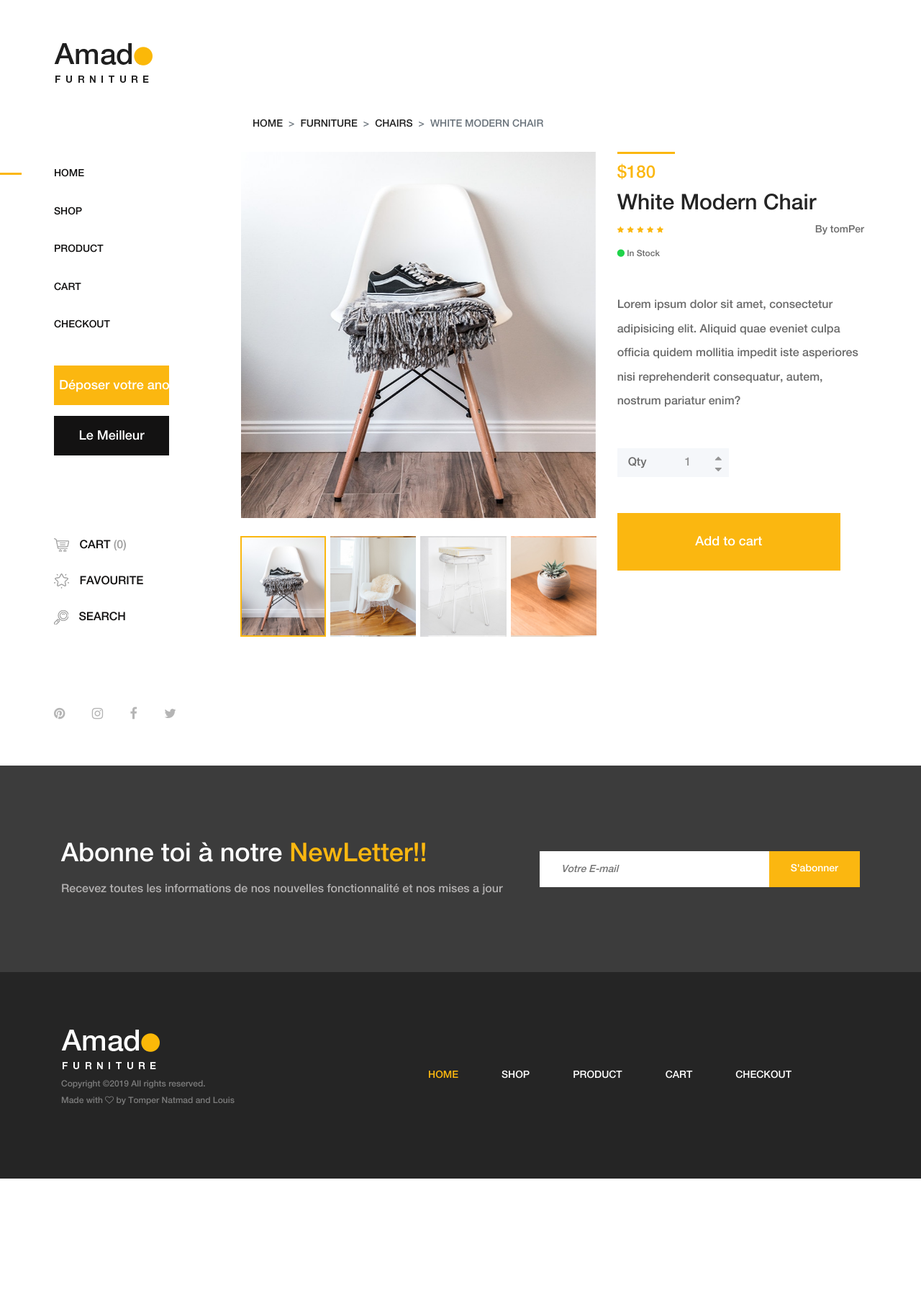
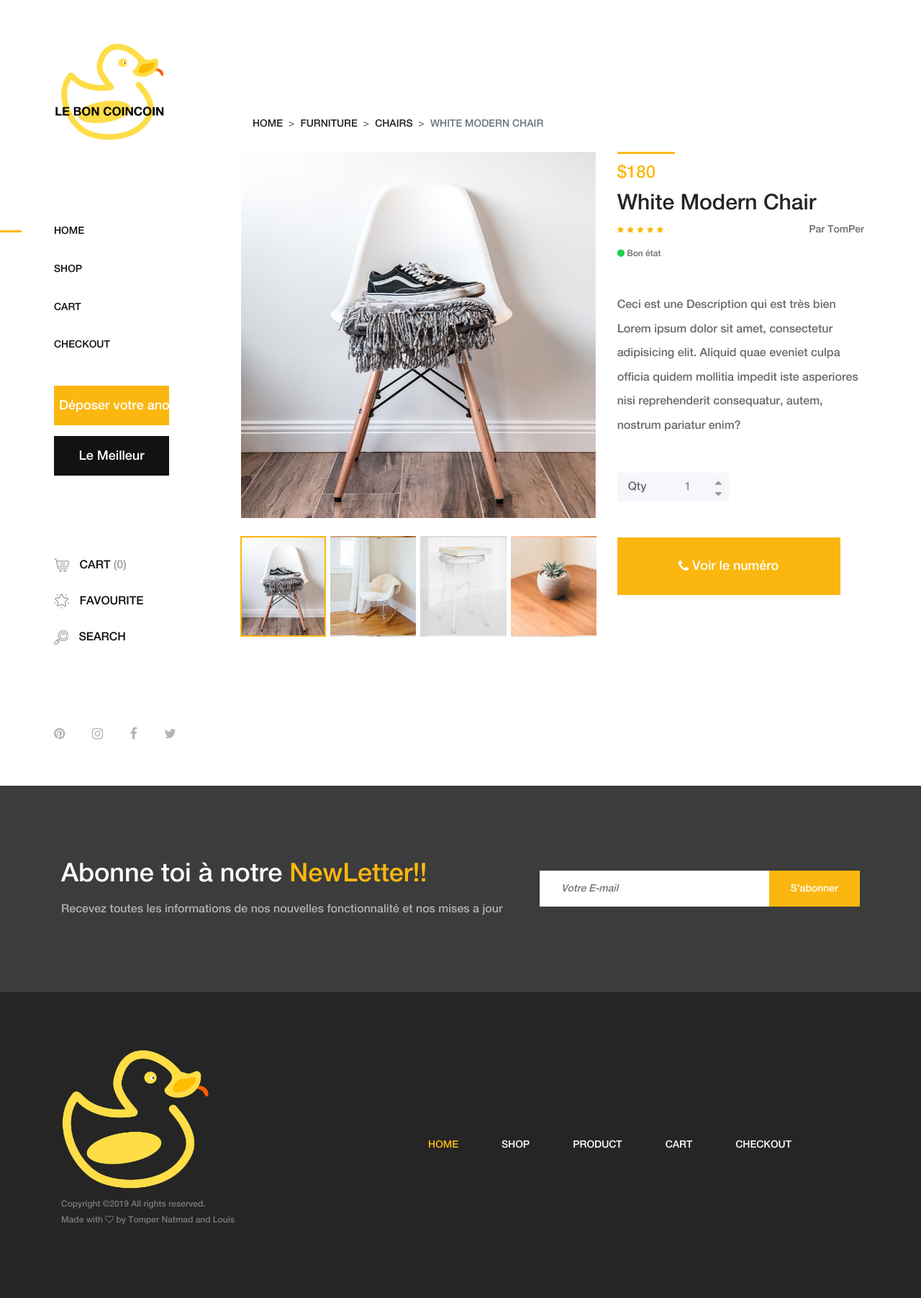
Before and after one commit to PerrinAntonin/ProjWeb, a Symfony app: template templates/productDetails.html.twig in a window 1280 px wide. Shown: the whole page at 72% size. Before the commit the page ends 1638 px from the top, so only its background shows below. Run offline with Twig, Linux system fonts and the light colour scheme; the template is opened without the code that fills it, so the values that code supplies are empty; style sheets or scripts are compiled from the project's sources; some libraries are stand-ins or nearby versions.

Commit message:
remise a niveau

```diff
--- a/public/css/core-style.css
+++ b/public/css/core-style.css
@@ -218,7 +218,7 @@ img {
   position: absolute;
   top: 40px;
   right: -30px; }
-  @media only screen and (max-width: 767px) {
+  @media only screen and (max-width: 768px) {
     .mfp-image-holder .mfp-close,
     .mfp-iframe-holder .mfp-close {
       right: 0; } }
@@ -231,10 +231,10 @@ img {
     font-size: 12px;
     color: #fff; }
 
-@media only screen and (min-width: 768px) and (max-width: 991px) {
+@media only screen and (min-width: 769px) and (max-width: 991px) {
   .navbar {
     display: block; } }
-@media only screen and (max-width: 767px) {
+@media only screen and (max-width: 768px) {
   .navbar {
     display: block; } }
 
@@ -257,7 +257,7 @@ img {
   justify-content: space-between;
   box-shadow: 0 4px 15px 0 rgba(0, 0, 0, 0.15);
   display: none; }
-  @media only screen and (max-width: 767px) {
+  @media only screen and (max-width: 768px) {
     .mobile-nav {
       display: -webkit-box;
       display: -ms-flexbox;
@@ -266,7 +266,7 @@ img {
     -webkit-box-flex: 0;
     -ms-flex: 0 0 70px;
     flex: 0 0 70px;
-    max-width: 70px; }
+    max-width: 50px; }
     .mobile-nav .amado-navbar-brand a {
       display: block;
       max-width: 70px; }
@@ -299,7 +299,7 @@ img {
   transition-duration: 500ms; }
   #scrollUp:hover {
     background-color: #131212; }
-  @media only screen and (max-width: 767px) {
+  @media only screen and (max-width: 768px) {
     #scrollUp {
       bottom: 30px;
       right: 30px; } }
@@ -382,7 +382,7 @@ img {
   transition-duration: 500ms;
   -ms-flex-wrap: wrap;
   flex-wrap: wrap; }
-  @media only screen and (max-width: 767px) {
+  @media only screen and (max-width: 768px) {
     .main-content-wrapper {
       margin-top: 70px;
       z-index: 100; } }
@@ -398,7 +398,7 @@ img {
     max-width: 320px;
     background-color: #fff;
     padding: 60px 75px; }
-    @media only screen and (min-width: 768px) and (max-width: 991px) {
+    @media only screen and (min-width: 769px) and (max-width: 991px) {
       .main-content-wrapper .header-area {
         -webkit-box-flex: 0;
         -ms-flex: 0 0 280px;
@@ -406,7 +406,7 @@ img {
         width: 280px;
         max-width: 280px;
         padding: 50px; } }
-    @media only screen and (max-width: 767px) {
+    @media only screen and (max-width: 768px) {
       .main-content-wrapper .header-area {
         -webkit-transition-duration: 500ms;
         transition-duration: 500ms;
@@ -441,13 +441,14 @@ img {
       cursor: pointer;
       background-color: #fbb710;
       display: none; }
-      @media only screen and (max-width: 767px) {
+      @media only screen and (max-width: 768px) {
         .main-content-wrapper .header-area .nav-close {
           display: block; } }
       .main-content-wrapper .header-area .nav-close:hover {
         background-color: #131212; }
     .main-content-wrapper .header-area .logo {
       margin-bottom: 100px;
+      width: 90%;
       display: block; }
     .main-content-wrapper .header-area .amado-nav li a {
       font-size: 14px;
@@ -475,12 +476,12 @@ img {
         color: #fbb710; }
     .main-content-wrapper .header-area .amado-nav li:hover a::after, .main-content-wrapper .header-area .amado-nav li:focus a::after {
       left: -75px; }
-      @media only screen and (min-width: 768px) and (max-width: 991px) {
+      @media only screen and (min-width: 769px) and (max-width: 991px) {
         .main-content-wrapper .header-area .amado-nav li:hover a::after, .main-content-wrapper .header-area .amado-nav li:focus a::after {
           left: -50px; } }
     .main-content-wrapper .header-area .amado-nav li.active a::after {
       left: -75px; }
-      @media only screen and (min-width: 768px) and (max-width: 991px) {
+      @media only screen and (min-width: 769px) and (max-width: 991px) {
         .main-content-wrapper .header-area .amado-nav li.active a::after {
           left: -50px; } }
     .main-content-wrapper .header-area .amado-btn-group .amado-btn {
@@ -508,7 +509,7 @@ img {
         font-size: 18px; }
       .main-content-wrapper .header-area .social-info a:hover, .main-content-wrapper .header-area .social-info a:focus {
         color: #fbb710; }
-    @media only screen and (max-width: 767px) {
+    @media only screen and (max-width: 768px) {
       .main-content-wrapper .header-area .social-info {
         margin-bottom: 75px; } }
   .main-content-wrapper .products-catagories-area {
@@ -517,14 +518,14 @@ img {
     flex: 0 0 calc(100% - 320px);
     width: calc(100% - 320px);
     max-width: calc(100% - 320px); }
-    @media only screen and (min-width: 768px) and (max-width: 991px) {
+    @media only screen and (min-width: 769px) and (max-width: 991px) {
       .main-content-wrapper .products-catagories-area {
         -webkit-box-flex: 0;
         -ms-flex: 0 0 calc(100% - 280px);
         flex: 0 0 calc(100% - 280px);
         width: calc(100% - 280px);
         max-width: calc(100% - 280px); } }
-    @media only screen and (max-width: 767px) {
+    @media only screen and (max-width: 768px) {
       .main-content-wrapper .products-catagories-area {
         -webkit-box-flex: 0;
         -ms-flex: 0 0 100%;
@@ -541,7 +542,7 @@ img {
     max-width: 230px;
     background-color: #f5f7fa;
     padding: 100px 40px; }
-    @media only screen and (min-width: 768px) and (max-width: 991px) {
+    @media only screen and (min-width: 769px) and (max-width: 991px) {
       .main-content-wrapper .shop_sidebar_area {
         -webkit-box-flex: 0;
         -ms-flex: 0 0 180px;
@@ -549,7 +550,7 @@ img {
         width: 180px;
         max-width: 180px;
         padding: 100px 15px; } }
-    @media only screen and (max-width: 767px) {
+    @media only screen and (max-width: 768px) {
       .main-content-wrapper .shop_sidebar_area {
         -webkit-box-flex: 0;
         -ms-flex: 0 0 100%;
@@ -574,14 +575,14 @@ img {
         flex: 0 0 calc(100% - 550px);
         width: calc(100% - 550px);
         max-width: calc(100% - 550px); } }
-    @media only screen and (min-width: 768px) and (max-width: 991px) {
+    @media only screen and (min-width: 769px) and (max-width: 991px) {
       .main-content-wrapper .amado_product_area {
         -webkit-box-flex: 0;
         -ms-flex: 0 0 calc(100% - 460px);
         flex: 0 0 calc(100% - 460px);
         width: calc(100% - 460px);
         max-width: calc(100% - 460px); } }
-    @media only screen and (max-width: 767px) {
+    @media only screen and (max-width: 768px) {
       .main-content-wrapper .amado_product_area {
         -webkit-box-flex: 0;
         -ms-flex: 0 0 100%;
@@ -607,14 +608,14 @@ img {
         flex: 0 0 calc(100% - 320px);
         width: calc(100% - 320px);
         max-width: calc(100% - 320px); } }
-    @media only screen and (min-width: 768px) and (max-width: 991px) {
+    @media only screen and (min-width: 769px) and (max-width: 991px) {
       .main-content-wrapper .cart-table-area {
         -webkit-box-flex: 0;
         -ms-flex: 0 0 calc(100% - 280px);
         flex: 0 0 calc(100% - 280px);
         width: calc(100% - 280px);
         max-width: calc(100% - 280px); } }
-    @media only screen and (max-width: 767px) {
+    @media only screen and (max-width: 768px) {
       .main-content-wrapper .cart-table-area {
         -webkit-box-flex: 0;
         -ms-flex: 0 0 100%;
@@ -673,10 +674,10 @@ img {
             @media only screen and (min-width: 992px) and (max-width: 1199px) {
               .main-content-wrapper .cart-table-area table tbody tr td h5 {
                 font-size: 14px; } }
-            @media only screen and (min-width: 768px) and (max-width: 991px) {
+            @media only screen and (min-width: 769px) and (max-width: 991px) {
               .main-content-wrapper .cart-table-area table tbody tr td h5 {
                 font-size: 14px; } }
-            @media only screen and (max-width: 767px) {
+            @media only screen and (max-width: 768px) {
               .main-content-wrapper .cart-table-area table tbody tr td h5 {
                 font-size: 12px; } }
           .main-content-wrapper .cart-table-area table tbody tr td .qty-btn p {
@@ -687,7 +688,7 @@ img {
             background-color: #f5f7fa;
             color: #242424;
             font-size: 14px; }
-            @media only screen and (min-width: 768px) and (max-width: 991px) {
+            @media only screen and (min-width: 769px) and (max-width: 991px) {
               .main-content-wrapper .cart-table-area table tbody tr td .qty-btn p {
                 padding: 0 10px; } }
           .main-content-wrapper .cart-table-area table tbody tr td .qty-btn .quantity {
@@ -704,7 +705,7 @@ img {
               appearance: textfield;
               color: #242424;
               font-size: 14px; }
-              @media only screen and (min-width: 768px) and (max-width: 991px) {
+              @media only screen and (min-width: 769px) and (max-width: 991px) {
                 .main-content-wrapper .cart-table-area table tbody tr td .qty-btn .quantity input {
                   width: 45px; } }
             .main-content-wrapper .cart-table-area table tbody tr td .qty-btn .quantity .qty-plus {
@@ -729,7 +730,7 @@ img {
               cursor: pointer;
               color: #242424;
               font-size: 10px; }
-              @media only screen and (min-width: 768px) and (max-width: 991px) {
+              @media only screen and (min-width: 769px) and (max-width: 991px) {
                 .main-content-wrapper .cart-table-area table tbody tr td .qty-btn .quantity .qty-minus {
                   right: 30px; } }
     .main-content-wrapper .cart-table-area .cart-summary {
@@ -775,14 +776,14 @@ img {
         flex: 0 0 calc(100% - 320px);
         width: calc(100% - 320px);
         max-width: calc(100% - 320px); } }
-    @media only screen and (min-width: 768px) and (max-width: 991px) {
+    @media only screen and (min-width: 769px) and (max-width: 991px) {
       .main-content-wrapper .single-product-area {
         -webkit-box-flex: 0;
         -ms-flex: 0 0 calc(100% - 280px);
         flex: 0 0 calc(100% - 280px);
         width: calc(100% - 280px);
         max-width: calc(100% - 280px); } }
-    @media only screen and (max-width: 767px) {
+    @media only screen and (max-width: 768px) {
       .main-content-wrapper .single-product-area {
         -webkit-box-flex: 0;
         -ms-flex: 0 0 100%;
@@ -813,10 +814,10 @@ img {
         @media only screen and (min-width: 992px) and (max-width: 1199px) {
           .main-content-wrapper .single-product-area .single_product_thumb .carousel-indicators {
             bottom: -105px; } }
-        @media only screen and (min-width: 768px) and (max-width: 991px) {
+        @media only screen and (min-width: 769px) and (max-width: 991px) {
           .main-content-wrapper .single-product-area .single_product_thumb .carousel-indicators {
             bottom: -105px; } }
-        @media only screen and (max-width: 767px) {
+        @media only screen and (max-width: 768px) {
           .main-content-wrapper .single-product-area .single_product_thumb .carousel-indicators {
             bottom: -95px; } }
         .main-content-wrapper .single-product-area .single_product_thumb .carousel-indicators li {
@@ -833,10 +834,10 @@ img {
           @media only screen and (min-width: 992px) and (max-width: 1199px) {
             .main-content-wrapper .single-product-area .single_product_thumb .carousel-indicators li {
               height: 80px; } }
-          @media only screen and (min-width: 768px) and (max-width: 991px) {
+          @media only screen and (min-width: 769px) and (max-width: 991px) {
             .main-content-wrapper .single-product-area .single_product_thumb .carousel-indicators li {
               height: 80px; } }
-          @media only screen and (max-width: 767px) {
+          @media only screen and (max-width: 768px) {
             .main-content-wrapper .single-product-area .single_product_thumb .carousel-indicators li {
               height: 70px; } }
           .main-content-wrapper .single-product-area .single_product_thumb .carousel-indicators li.active {
@@ -926,11 +927,18 @@ img {
       .main-content-wrapper .single-product-area .single_product_desc .cart .amado-btn {
         width: 310px;
         height: 80px;
-        line-height: 80px; }
+        line-height: 80px;
+
+        }
+        .fa-phone {
+          font-size: 35px;
+
+          vertical-align:middle;
+        }
         @media only screen and (min-width: 992px) and (max-width: 1199px) {
           .main-content-wrapper .single-product-area .single_product_desc .cart .amado-btn {
             width: 250px; } }
-        @media only screen and (max-width: 767px) {
+        @media only screen and (max-width: 768px) {
           .main-content-wrapper .single-product-area .single_product_desc .cart .amado-btn {
             width: 280px; } }
 
@@ -947,13 +955,13 @@ img {
   @media only screen and (min-width: 992px) and (max-width: 1199px) {
     .single-products-catagory {
       width: 50%; } }
-  @media only screen and (min-width: 768px) and (max-width: 991px) {
+  @media only screen and (min-width: 769px) and (max-width: 991px) {
     .single-products-catagory {
       width: 100%; } }
-  @media only screen and (max-width: 767px) {
+  @media only screen and (max-width: 768px) {
     .single-products-catagory {
       width: 100%; } }
-  @media only screen and (min-width: 576px) and (max-width: 767px) {
+  @media only screen and (min-width: 576px) and (max-width: 768px) {
     .single-products-catagory {
       width: 50%; } }
   .single-products-catagory a {
@@ -982,7 +990,7 @@ img {
     top: 40px;
     left: 40px;
     z-index: 10; }
-    @media only screen and (max-width: 767px) {
+    @media only screen and (max-width: 768px) {
       .single-products-catagory .hover-content {
         top: 30px;
         left: 30px; } }
@@ -1026,7 +1034,7 @@ img {
       @media only screen and (min-width: 992px) and (max-width: 1199px) {
         .newsletter-area .newsletter-text h2 {
           font-size: 30px; } }
-      @media only screen and (max-width: 767px) {
+      @media only screen and (max-width: 768px) {
         .newsletter-area .newsletter-text h2 {
           font-size: 30px; } }
       .newsletter-area .newsletter-text h2 span {
@@ -1169,6 +1177,7 @@ img {
     position: relative;
     z-index: 1;
     margin-left: auto; }
+
     .footer_area .single_widget_area .footer_menu .navbar {
       padding: 0; }
     .footer_area .single_widget_area .footer_menu .navbar-nav .nav-item .nav-link {
@@ -1176,12 +1185,16 @@ img {
       color: #fff;
       text-transform: uppercase;
       font-size: 14px; }
-      @media only screen and (min-width: 768px) and (max-width: 991px) {
+      @media only screen and (min-width: 769px) and (max-width: 991px) {
         .footer_area .single_widget_area .footer_menu .navbar-nav .nav-item .nav-link {
-          padding: 10px 0; } }
-      @media only screen and (max-width: 767px) {
+          padding: 10px 0; }
+        .footer_area .single_widget_area .footer-logo{
+          width: 40%;}}
+      @media only screen and (max-width: 769px) {
         .footer_area .single_widget_area .footer_menu .navbar-nav .nav-item .nav-link {
-          padding: 10px 0; } }
+          padding: 10px 0; }
+        .footer_area .single_widget_area .footer-logo{
+          width: 20%;} }
       .footer_area .single_widget_area .footer_menu .navbar-nav .nav-item .nav-link:hover, .footer_area .single_widget_area .footer_menu .navbar-nav .nav-item .nav-link:focus {
         color: #fbb710; }
     .footer_area .single_widget_area .footer_menu .navbar-nav .nav-item.active .nav-link {
@@ -1286,10 +1299,10 @@ img {
   @media only screen and (min-width: 992px) and (max-width: 1199px) {
     .product-topbar .total-products {
       margin-bottom: 30px; } }
-  @media only screen and (min-width: 768px) and (max-width: 991px) {
+  @media only screen and (min-width: 769px) and (max-width: 991px) {
     .product-topbar .total-products {
       margin-bottom: 30px; } }
-  @media only screen and (max-width: 767px) {
+  @media only screen and (max-width: 768px) {
     .product-topbar .total-products {
       margin-bottom: 30px; } }
   .product-topbar .total-products p {
@@ -1321,10 +1334,10 @@ img {
     @media only screen and (min-width: 992px) and (max-width: 1199px) {
       .product-topbar .product-sorting p {
         font-size: 12px; } }
-    @media only screen and (min-width: 768px) and (max-width: 991px) {
+    @media only screen and (min-width: 769px) and (max-width: 991px) {
       .product-topbar .product-sorting p {
         font-size: 12px; } }
-    @media only screen and (max-width: 767px) {
+    @media only screen and (max-width: 768px) {
       .product-topbar .product-sorting p {
         font-size: 12px; } }
   .product-topbar .product-sorting form select {
@@ -1332,7 +1345,7 @@ img {
     border: none;
     height: 40px;
     min-width: 80px; }
-    @media only screen and (min-width: 768px) and (max-width: 991px) {
+    @media only screen and (min-width: 769px) and (max-width: 991px) {
       .product-topbar .product-sorting form select {
         min-width: 60px; } }
     .product-topbar .product-sorting form select option {
@@ -1353,13 +1366,14 @@ img {
     border-radius: 0;
     text-align: center !important;
     min-width: 100px; }
-    @media only screen and (min-width: 768px) and (max-width: 991px) {
+    @media only screen and (min-width: 769px) and (max-width: 991px) {
       .product-topbar .nice-select {
         min-width: 60px;
         font-size: 12px; } }
-    @media only screen and (max-width: 767px) {
+    @media only screen and (max-width: 768px) {
       .product-topbar .nice-select {
         min-width: 60px;
+
         font-size: 12px; } }
     .product-topbar .nice-select .list {
       background-color: #f6f6f6;
--- a/templates/base.html.twig
+++ b/templates/base.html.twig
@@ -12,7 +12,7 @@
 
         <!-- Favicon  -->
         {% block icon %}
-        <link rel="icon" href="{{ asset('img/core-img/favicon.ico') }}" >
+        <link rel="icon" href="{{ asset('img/core-img/logosanstexte.png') }}" >
         {% endblock %}
 
         <!-- Core Style CSS -->
@@ -52,7 +52,7 @@
             <div class="mobile-nav">
                 <!-- Navbar Brand -->
                 <div class="amado-navbar-brand">
-                    <a href="index.html"><img src="{{ asset('img/core-img/logo.png') }}" alt="logo"></a>
+                    <a href="index.html"><img src="{{ asset('img/core-img/logosanstexte.png') }}" alt="logo"></a>
                 </div>
                 <!-- Navbar Toggler -->
                 <div class="amado-navbar-toggler">
@@ -68,14 +68,14 @@
                 </div>
                 <!-- Logo -->
                 <div class="logo">
-                    <a href="index.html"><img src="{{ asset('img/core-img/logo.png') }}" alt="logo"></a>
+                    <a href="index.html"><img src="{{ asset('img/core-img/logoname.png') }}" alt="logo"></a>
+
                 </div>
                 <!-- Amado Nav -->
                 <nav class="amado-nav">
                     <ul>
                         <li class="active"><a href="index.html">Home</a></li>
                         <li><a href="shop.html">Shop</a></li>
-                        <li><a href="product-details.html">Product</a></li>
                         <li><a href="cart.html">Cart</a></li>
                         <li><a href="checkout.html">Checkout</a></li>
                     </ul>
@@ -143,7 +143,7 @@
                         <div class="single_widget_area">
                             <!-- Logo -->
                             <div class="footer-logo mr-50">
-                                <a href="index.html"><img src="{{ asset('img/core-img/logo2.png') }}" alt="Second logo"></a>
+                                <a href="index.html"><img src="{{ asset('img/core-img/logosanstexte.png') }}" alt="Second logo"></a>
                             </div>
                             <!-- Copywrite Text -->
                             <p class="copywrite">Copyright ©2019 All rights reserved.</br>
@@ -189,15 +189,15 @@
 
         {% block javascripts %}
             <!-- ##### jQuery ##### -->
-            <script src="js/jquery/jquery-2.2.4.min.js"></script>
+            <script src="{{ asset('js/jquery/jquery-2.2.4.min.js') }}"></script>
             <!-- Popper js -->
-            <script src="js/popper.min.js"></script>
+            <script src="{{ asset('js/popper.min.js') }}"></script>
             <!-- Bootstrap js -->
-            <script src="js/bootstrap.min.js"></script>
+            <script src="{{ asset('js/bootstrap.min.js') }}"></script>
             <!-- Plugins js -->
-            <script src="js/plugins.js"></script>
+            <script src="{{ asset('js/plugins.js') }}"></script>
             <!-- Active js -->
-            <script src="js/active.js"></script>
+            <script src="{{ asset('js/active.js') }}"></script>
         {% endblock %}
 
     </body>
--- a/templates/productDetails.html.twig
+++ b/templates/productDetails.html.twig
@@ -76,15 +76,15 @@
                                     <i class="fa fa-star" aria-hidden="true"></i>
                                 </div>
                                 <div class="review">
-                                    <a href="#">By tomPer</a>
+                                    <a href="#">Par TomPer</a>
                                 </div>
                             </div>
                             <!-- Avaiable -->
-                            <p class="avaibility"><i class="fa fa-circle"></i> In Stock</p>
+                            <p class="avaibility"><i class="fa fa-circle"></i> Bon état</p>
                         </div>
 
                         <div class="short_overview my-5">
-                            <p>Lorem ipsum dolor sit amet, consectetur adipisicing elit. Aliquid quae eveniet culpa officia quidem mollitia impedit iste asperiores nisi reprehenderit consequatur, autem, nostrum pariatur enim?</p>
+                            <p>Ceci est une Description qui est très bien Lorem ipsum dolor sit amet, consectetur adipisicing elit. Aliquid quae eveniet culpa officia quidem mollitia impedit iste asperiores nisi reprehenderit consequatur, autem, nostrum pariatur enim?</p>
                         </div>
 
                         <!-- Add to Cart Form -->
@@ -97,7 +97,7 @@
                                     <span class="qty-plus" onclick="var effect = document.getElementById('qty'); var qty = effect.value; if( !isNaN( qty )) effect.value++;return false;"><i class="fa fa-caret-up" aria-hidden="true"></i></span>
                                 </div>
                             </div>
-                            <button type="submit" name="addtocart" value="5" class="btn amado-btn">Add to cart</button>
+                            <button type="submit" name="addtocart" value="5" class="btn amado-btn"><i class="fa fa-phone"></i> Voir le numéro</button>
                         </form>
 
                     </div>
```
Also changed, not shown: public/img/core-img/logo.png (deleted), public/img/core-img/logo2.png (deleted), public/img/core-img/logoName.png (added), public/img/core-img/logosanstexte.png (added).
